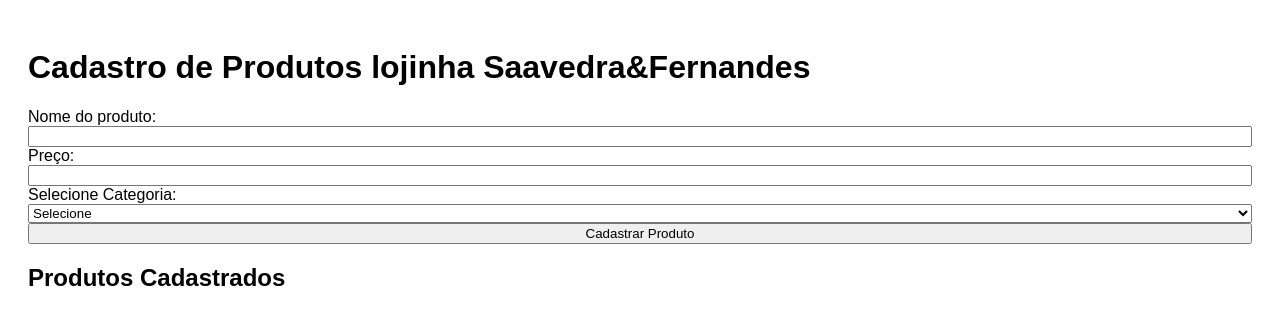
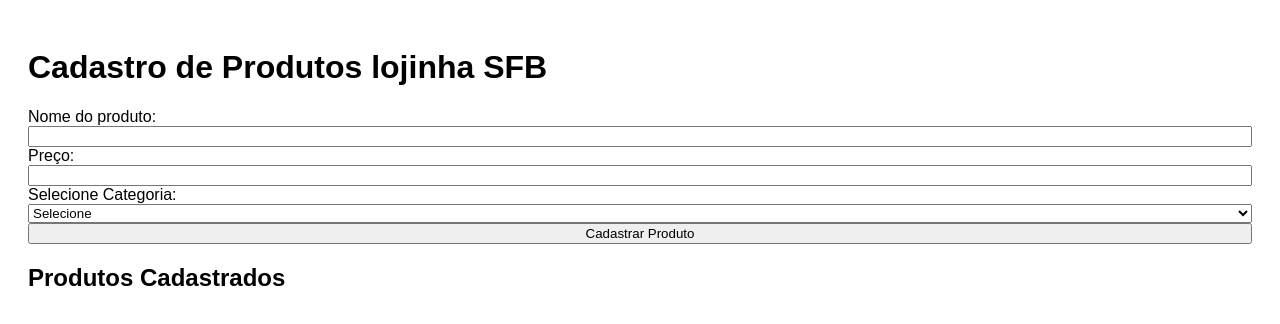
Before and after one commit to Tuco2006/CP3-WebDev, a plain HTML site: page index.html in a window 1280 px wide. Drawn offline with Linux system fonts and the light colour scheme.

Commit message:
Add files via upload

```diff
--- a/index.html
+++ b/index.html
@@ -3,7 +3,7 @@
 <head>
     <meta charset="UTF-8">
     <meta name="viewport" content="width=device-width, initial-scale=1.0">
-    <title>Cadastro de Produtos lojinha Saavedra&Fernandes</title>
+    <title>Cadastro de Produtos lojinha SFB</title>
     <style>
         body {
             font-family: Arial, sans-serif;
@@ -21,7 +21,7 @@
     </style>
 </head>
 <body>
-    <h1>Cadastro de Produtos lojinha Saavedra&Fernandes</h1>
+    <h1>Cadastro de Produtos lojinha SFB</h1>
     <form id="form" style="display: flex; flex-direction: column;">
         <label for="produtos">Nome do produto:</label>
         <input type="text" id="produtos">
```
